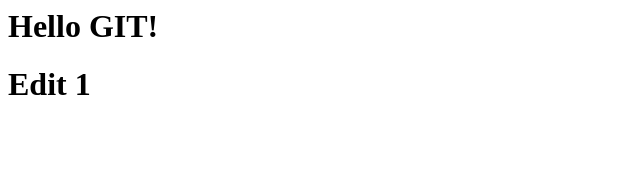
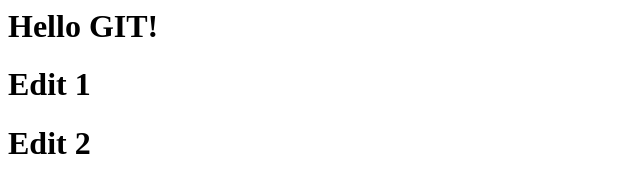
Before and after one commit to SU-Nesterenko/20191005, a plain HTML site: page index.htm in a window 1280 px wide. Shown: the whole page, without its empty margins (0-640 px from the left). Drawn offline with Linux system fonts and the light colour scheme.

Commit message:
Commiting change 3

```diff
--- a/index.htm
+++ b/index.htm
@@ -1,2 +1,3 @@
 <h1>Hello GIT!</h1>
 <h1>Edit 1</h1>
+<h1>Edit 2</h1>
```
